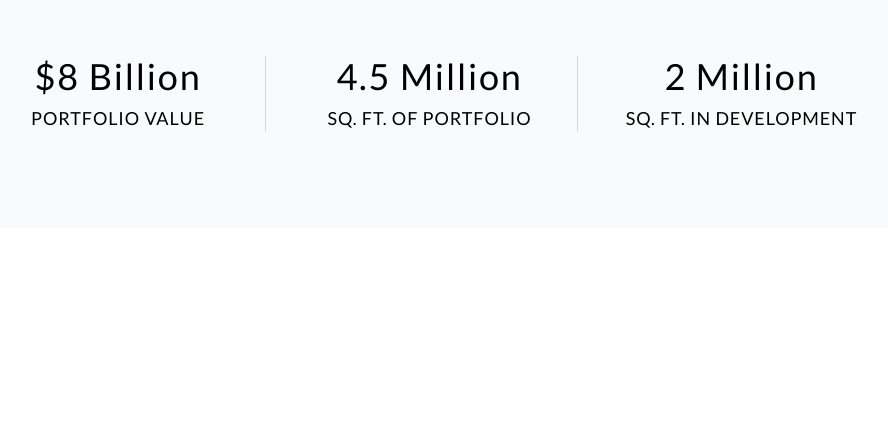
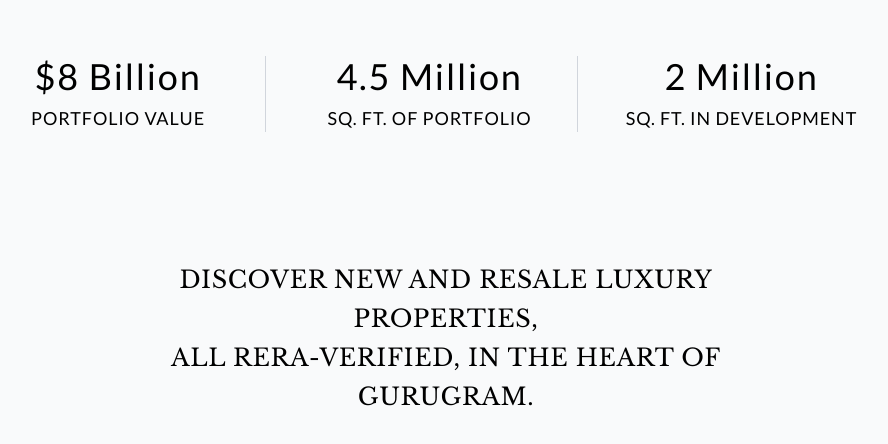
Before and after one commit to Yashaswipriya/Gopal-estate, a Next.js app: page / in a window 1280 px wide. Shown: the part 840-1284 px from the top of the page, without its empty margins (194-1082 px from the left). Before the commit the page ends 1068 px from the top, so only its background shows below. Built offline with nearby package versions, Linux system fonts and the light colour scheme.

Commit message:
added tagline

```diff
--- a/src/components/StatsSection.tsx
+++ b/src/components/StatsSection.tsx
@@ -41,7 +41,8 @@ export default function StatsSection() {
   }, [inView, controls]);
 
   return (
-    <section ref={ref} className="py-24 bg-gray-50 flex justify-center">
+    <section ref={ref} className="py-24 bg-gray-50 flex flex-col items-center">
+      {/* Stats Grid */}
       <div className="grid grid-cols-1 sm:grid-cols-3 gap-12 text-center items-center">
         {stats.map((stat, i) => (
           <motion.div
@@ -71,6 +72,14 @@ export default function StatsSection() {
           </motion.div>
         ))}
       </div>
+
+      {/* Tagline Below Stats */}
+      <div className="mt-[8rem] text-center px-6 max-w-3xl">
+        <h3 className="text-xl sm:text-2xl font-heading tracking-wide leading-relaxed">
+          DISCOVER NEW AND RESALE LUXURY PROPERTIES, <br />
+          ALL RERA-VERIFIED, IN THE HEART OF GURUGRAM.
+        </h3>
+      </div>
     </section>
   );
 }
```
